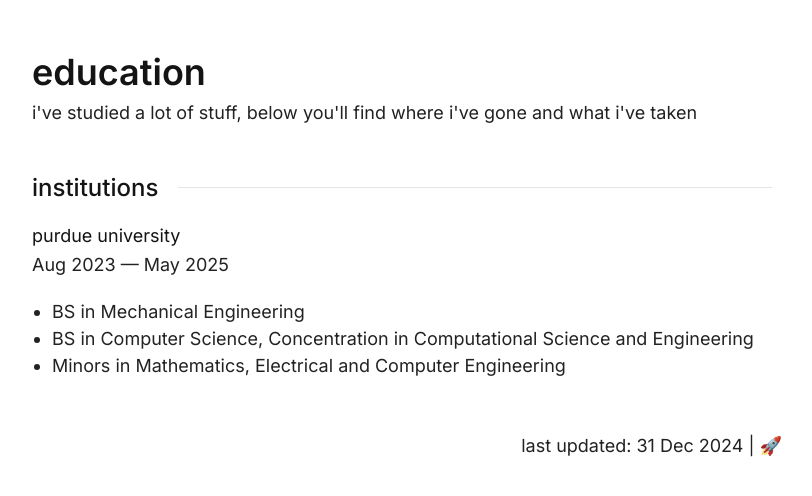
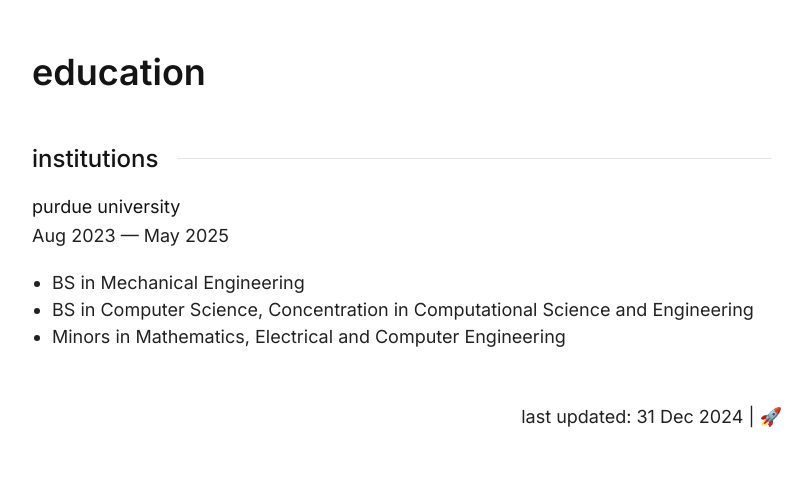
Before and after one commit to vindou/vindou, a Jekyll site: the page built from education/index.html, in a window 1280 px wide. Shown: the top 496 px of the page, without its empty margins (238-1050 px from the left). Built offline with Jekyll 4.4.1, drawn with Linux system fonts in a browser that asks for light colours.

Commit message:
Update index.html

```diff
--- a/education/index.html
+++ b/education/index.html
@@ -7,7 +7,6 @@
   <div class="subsection">
     <div class="text-container title-text">
       <h1>education</h1>
-      <p>i've studied a lot of stuff, below you'll find where i've gone and what i've taken</p>
     </div>
   </div>
 </div>
```
